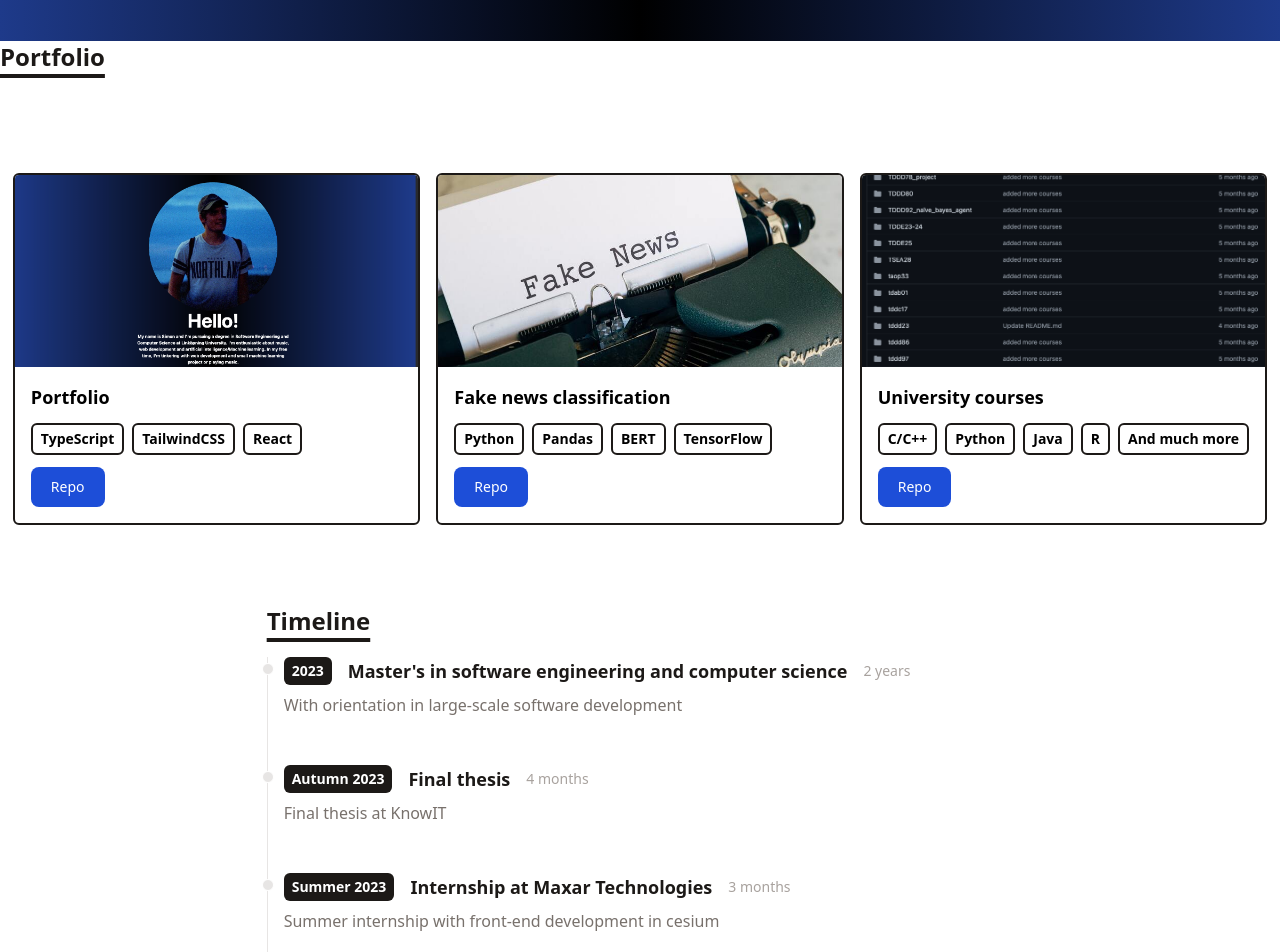
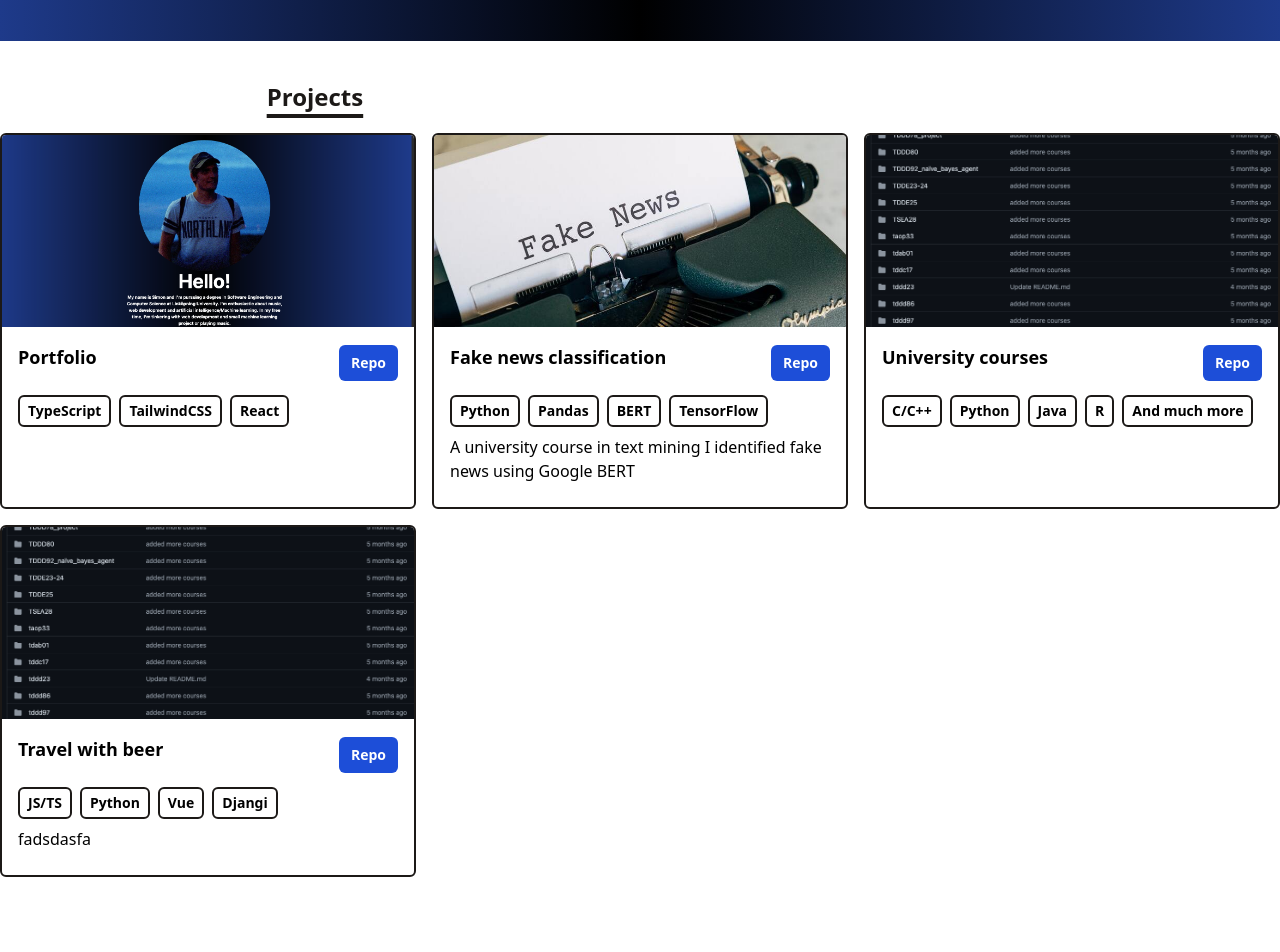
Before and after one commit to Znarvl/portfolio, a React (Vite) app: page / in a window 1280 px wide. Shown: the part 820-1772 px from the top of the page. Built offline with nearby package versions, Linux system fonts and the light colour scheme.

Commit message:
fixed navbar and projects title alignment, started working on projects text field to make them look nice

```diff
--- a/src/components/Header.tsx
+++ /dev/null
@@ -1,13 +0,0 @@
-
-const Header = () => {
-  return (
-    <header className="text-white text-lg font-bold pt-5 flex flex-row-reverse pr-10">
-      <nav>
-        <a href='#projects' className="mr-4">projects</a>
-        <a href='#timeline' className="mr-4">timeline</a>
-      </nav>
-    </header>
-  )
-}
-
-export default Header
--- a/src/components/Intro.tsx
+++ b/src/components/Intro.tsx
@@ -1,5 +1,5 @@
 import SouthIcon from '@mui/icons-material/South';
-import Header from './Header';
+import Header from './Navigation';
 
 
 function Intro(){
--- /dev/null
+++ b/src/components/Navigation.tsx
@@ -0,0 +1,19 @@
+
+const Navigation = () => {
+  const handleScroll = (event: React.MouseEvent<HTMLAnchorElement, MouseEvent>, id:string) => {
+    event.preventDefault();
+    const element = document.getElementById(id);
+    element?.scrollIntoView({ behavior: 'smooth' });
+  };
+  return (
+    <header className="text-white text-lg font-bold pt-5 flex flex-row-reverse pr-10">
+
+      <nav>
+        <a href='#projects' onClick={(event) => handleScroll(event, 'portfolio')} className="mr-4">projects</a>
+        <a href='#timeline' onClick={(event) => handleScroll(event, 'timeline')} className="mr-4">timeline</a>
+      </nav>
+    </header>
+  )
+}
+
+export default Navigation
--- a/src/components/Portfolio.tsx
+++ b/src/components/Portfolio.tsx
@@ -1,31 +1,31 @@
+import React from 'react';
 import portfolio from "../data/portfolio";
 import PortfolioItem from "./PortfolioItem";
 import Title from "./Title";
 
+function Portfolio() {
+  return (
 
-function Portfolio(){
-
-    return (
-        <div>
-            <div id='portfolio' className="justify-center ml-25">
-            <Title id={"2"} >Portfolio</Title>
+    <div id="portfolio" className="flex flex-col items-center justify-center my-10">
+        <div className='w-full md:w-7/12'>
+      <Title id="2">Projects</Title>
       </div>
-        <div  className="flex flex-col md:flex-row items-center justify-center ">
-
-            <div className="grid grid-cols-1 md:grid-cols-2 lg:grid-cols-3 gap-4 mt-20">
-                {portfolio.map((project,index) =>(
+      <div className="flex justify-center">
+        <div className="grid grid-cols-1 md:grid-cols-2 lg:grid-cols-3 gap-4">
+          {portfolio.map((project, index) => (
             <PortfolioItem
               key={index}
               imgUrl={project.imgUrl}
               title={project.title}
               stack={project.stack}
               link={project.link}
+              text={project.text}
             />
           ))}
         </div>
       </div>
     </div>
-    )
+  );
 }
 
 export default Portfolio;
--- a/src/components/PortfolioItem.tsx
+++ b/src/components/PortfolioItem.tsx
@@ -1,7 +1,6 @@
 import IPortfolio from "../interfaces/IPortfolio";
 
-function PortfolioItem({title, imgUrl, stack, link,text}:IPortfolio){
-
+function PortfolioItem({ title, imgUrl, stack, link, text }: IPortfolio) {
   return (
     <div className="border-2 border-stone-900 rounded-md overflow-hidden">
       <img
@@ -9,24 +8,31 @@ function PortfolioItem({title, imgUrl, stack, link,text}:IPortfolio){
         alt="port"
         className="w-full h-36 md:h-48 object-cover cursor-pointer"
       />
-        <div className="w-full p-4">
-            <div className="md:text-x1 mb-2 md:mb-3 ">
+      <div className="w-full p-4 flex flex-col">
+        <div className="md:text-x1 mb-2 md:mb-3 flex items-center justify-between">
           <h3 className="text-lg md:text-x1 mb-2 md:mb-3 font-semibold">{title}</h3>
+          <a
+            className="text-white bg-blue-700 hover:bg-blue-800 focus:ring-4 focus:ring-blue-300 text-xs md:text-sm font-semibold rounded-md px-3 py-2  dark:hover:bg-blue-700"
+            href={link}
+          >
+            Repo
+          </a>
         </div>
         <p className="flex flex-wrap gap-2 flex-row items-center justify-start text-xs md:text-sm">
-                {stack.map((item, index )=> (
+          {stack.map((item, index) => (
             <span
               key={index}
-                    className="inline-block px-2 py-1 font-semibold border-2 border-stone-900 rounded-md">{item}</span>
+              className="inline-block px-2 py-1 font-semibold border-2 border-stone-900 rounded-md"
+            >
+              {item}
+            </span>
           ))}
         </p>
-            <a className="inline-block text-white bg-blue-700 hover:bg-blue-800 focus:ring-4 focus:ring-blue-300 font-medium rounded-lg text-sm px-5 py-2.5 mr-2 mt-3 dark:bg-blue-600 dark:hover:bg-blue-700 focus:outline-none dark:focus:ring-blue-800" href={link}>Repo</a>
+      <span className="my-2">{text}</span>
 
       </div>
-
-
     </div>
-    )
+  );
 }
 
 export default PortfolioItem;
--- a/src/components/SocialMedia.tsx
+++ b/src/components/SocialMedia.tsx
@@ -3,9 +3,9 @@ import GitHubIcon from '@mui/icons-material/GitHub';
 function SocialMedia(){
 
     return (
-             <div>
-            <LinkedInIcon onClick={event =>  window.location.href='https://www.linkedin.com/in/simon-jakobsson-871252144/'} fontSize="large"/>
-            <GitHubIcon onClick={event =>  window.location.href='https://github.com/Znarvl'} fontSize="large"/>
+            <div>
+                <LinkedInIcon onClick={event =>  window.location.href='https://www.linkedin.com/in/simon-jakobsson-871252144/'} fontSize="large"/>
+                <GitHubIcon onClick={event =>  window.location.href='https://github.com/Znarvl'} fontSize="large"/>
             </div>
     )
 }
--- a/src/components/Timeline.tsx
+++ b/src/components/Timeline.tsx
@@ -1,11 +1,10 @@
-import React from "react";
 import timeline from "../data/timeline";
 import TimelineItem from "./TimelineItem";
 import Title from "./Title";
 function Timeline(){
 
     return (
-        <div className="flex flex-col md:flex-row justify-center my-20 w-full">
+        <div id="timeline" className="flex flex-col md:flex-row justify-center my-20 w-full">
             <div className="w-full md:w-7/12">
                 <Title id={"3"}>Timeline</Title>
             {timeline.map((item, index:number) =>(
@@ -15,7 +14,6 @@ function Timeline(){
                     title = {item.title}
                     duration = {item.duration}
                     details = {item.details} />
-
                 ))}
             </div>
         </div>
--- a/src/components/TimelineItem.tsx
+++ b/src/components/TimelineItem.tsx
@@ -17,11 +17,7 @@ function TimelineItem({year, title, duration, details}: ITimeline){
             <p className="my-2 text-base font-normal text-stone-500">
                 {details}
             </p>
-
-
             </li>
-
-
         </ol>
 
     )
--- a/src/data/portfolio.ts
+++ b/src/data/portfolio.ts
@@ -18,6 +18,13 @@ const data: Iportfolio[] = [
         imgUrl: '/portfolio/assets/uni_courses.png',
         stack: ['C/C++', 'Python', 'Java','R', 'And much more'],
         link: 'https://github.com/Znarvl/TDDE16_project'
+    },
+        {
+        title: 'Travel with beer',
+        imgUrl: '/portfolio/assets/uni_courses.png',
+        stack: ['JS/TS', 'Python', 'Vue', 'Djangi'],
+        link: 'https://github.com/Znarvl/TDDE16_project',
+        text: 'fadsdasfa'
     }
 ]
 export default data
--- a/src/data/timeline.ts
+++ b/src/data/timeline.ts
@@ -9,22 +9,24 @@ import ITimeline from "../interfaces/ITimeline"
     },
     {
         year: 'Autumn 2023',
-        title: "Final thesis",
+        title: "Master's thesis",
         duration: '4 months',
-        details: 'Final thesis at KnowIT'
+        details: "Master's thesis at KnowIT"
     },
     {
         year: 'Summer 2023',
         title: "Internship at Maxar Technologies",
         duration: '3 months',
-        details: 'Summer internship with front-end development in cesium'
+        details: 'Summer internship with fullstack development in React.js and GeoDjango'
     },
     {
-        year: '2021',
+        year: 'Summer 2021',
         title: "Bachelor's in computer engineering",
+        duration: '3 years',
+
     },
     {
-        year: '1996',
+        year: '1996-03-25',
         title: "Born",
     },
 ]
```
Lines whose indentation alone changed are shown as unchanged.
